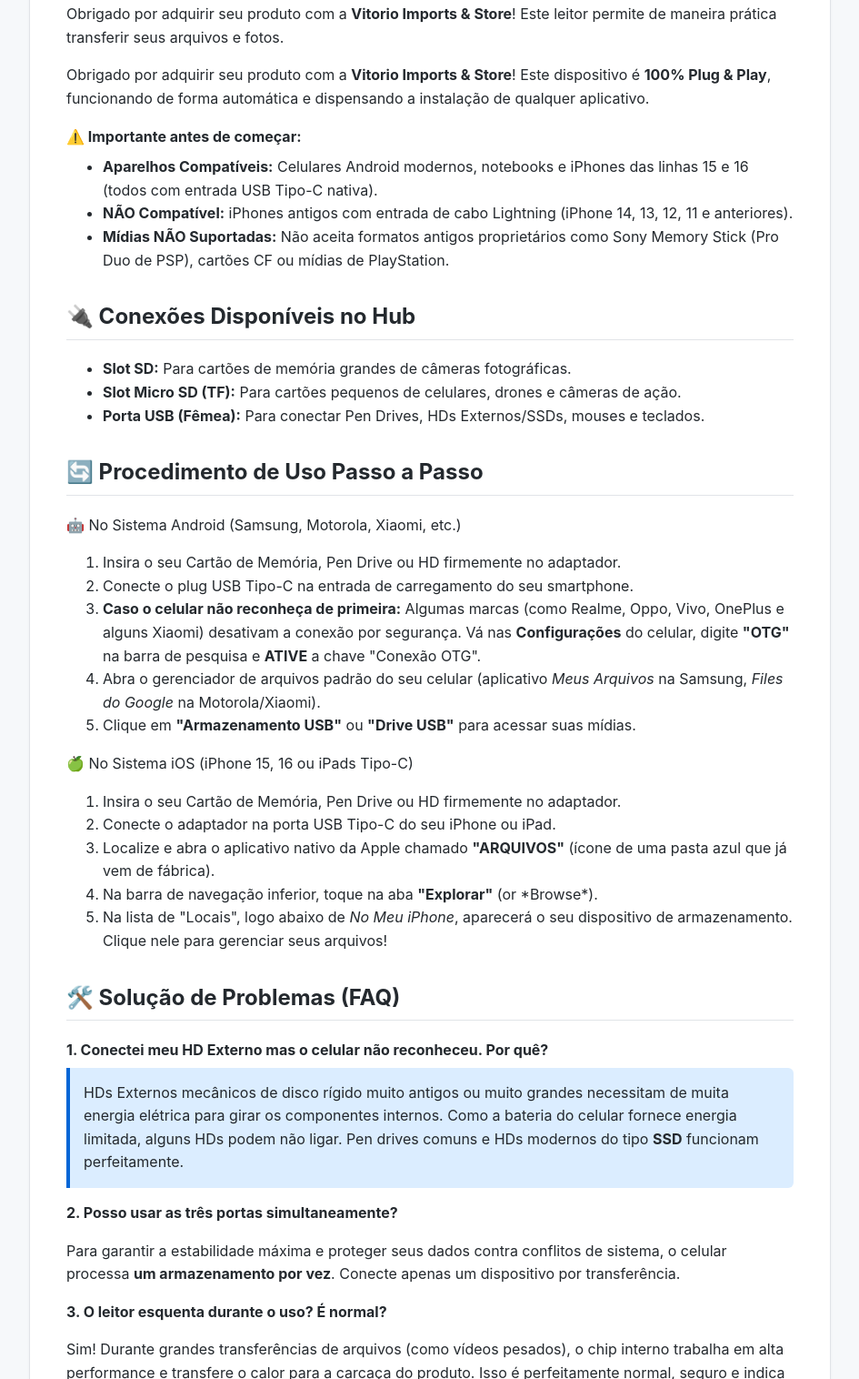
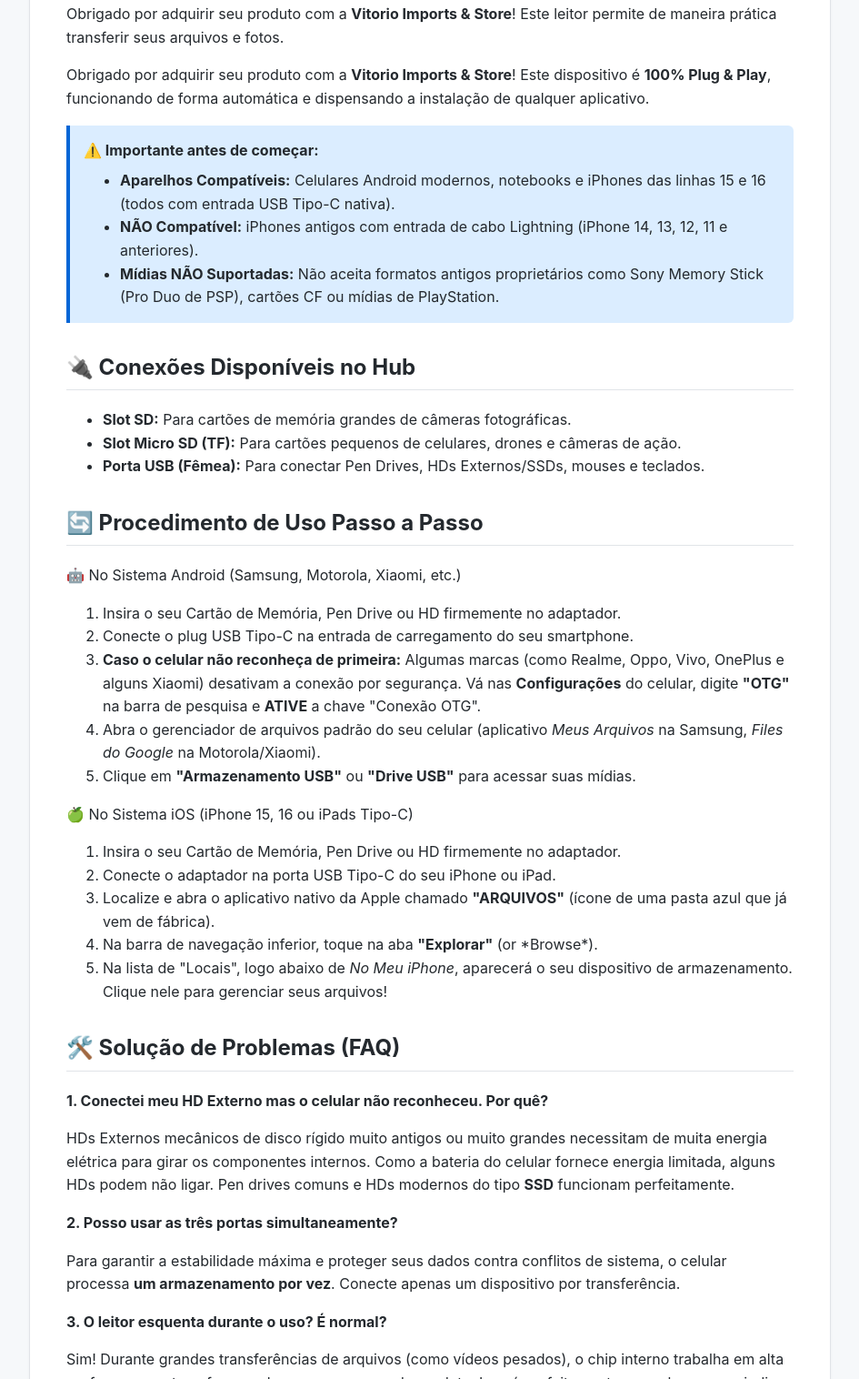
Before and after one commit to vitoriostorebr/manual-leitor-otg, a plain HTML site: page index.html in a window 1280 px wide. Shown: the part 364-1880 px from the top of the page at 91% size, without its empty margins (167-1112 px from the left). Drawn offline with Linux system fonts and the light colour scheme.

Commit message:
Update index.html

```diff
--- a/index.html
+++ b/index.html
@@ -99,7 +99,7 @@
     <p>Obrigado por adquirir seu produto com a <strong>Vitorio Imports & Store</strong>! Este dispositivo é <strong>100% Plug & Play</strong>, funcionando de forma automática e dispensando a instalação de qualquer aplicativo.</p>
 
     <!-- Restrições de Compatibilidade -->
-    <div class="alert-box">
+     <div class="info-box">
         <strong>⚠️ Importante antes de começar:</strong>
         <ul style="margin-top: 8px; margin-bottom: 0;">
             <li><strong>Aparelhos Compatíveis:</strong> Celulares Android modernos, notebooks e iPhones das linhas 15 e 16 (todos com entrada USB Tipo-C nativa).</li>
@@ -144,9 +144,7 @@
     <h2>🛠️ Solução de Problemas (FAQ)</h2>
 
     <strong>1. Conectei meu HD Externo mas o celular não reconheceu. Por quê?</strong>
-    <div class="info-box" style="margin-top: 6px;">
-        HDs Externos mecânicos de disco rígido muito antigos ou muito grandes necessitam de muita energia elétrica para girar os componentes internos. Como a bateria do celular fornece energia limitada, alguns HDs podem não ligar. Pen drives comuns e HDs modernos do tipo <strong>SSD</strong> funcionam perfeitamente.
-    </div>
+    <p>HDs Externos mecânicos de disco rígido muito antigos ou muito grandes necessitam de muita energia elétrica para girar os componentes internos. Como a bateria do celular fornece energia limitada, alguns HDs podem não ligar. Pen drives comuns e HDs modernos do tipo <strong>SSD</strong> funcionam perfeitamente.</p>
 
     <strong>2. Posso usar as três portas simultaneamente?</strong>
     <p>Para garantir a estabilidade máxima e proteger seus dados contra conflitos de sistema, o celular processa <strong>um armazenamento por vez</strong>. Conecte apenas um dispositivo por transferência.</p>
```
